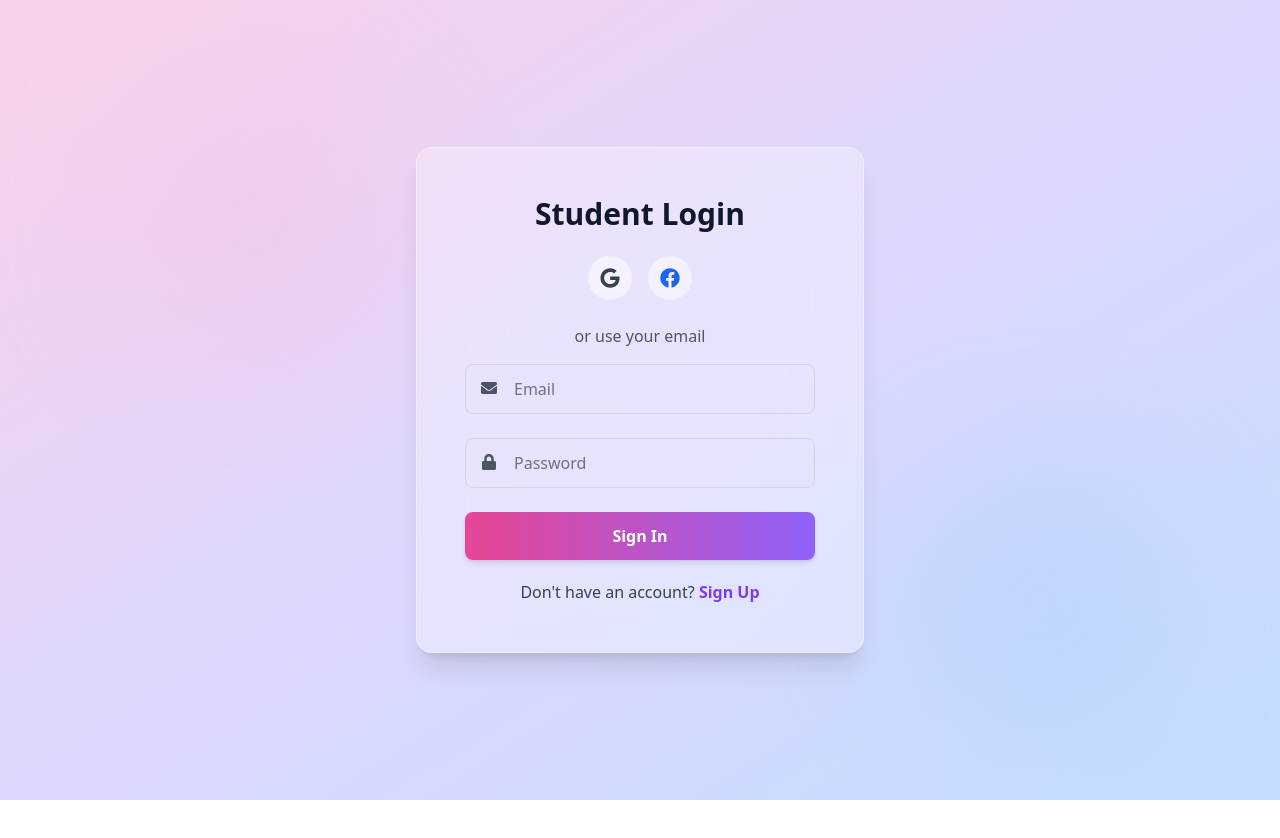
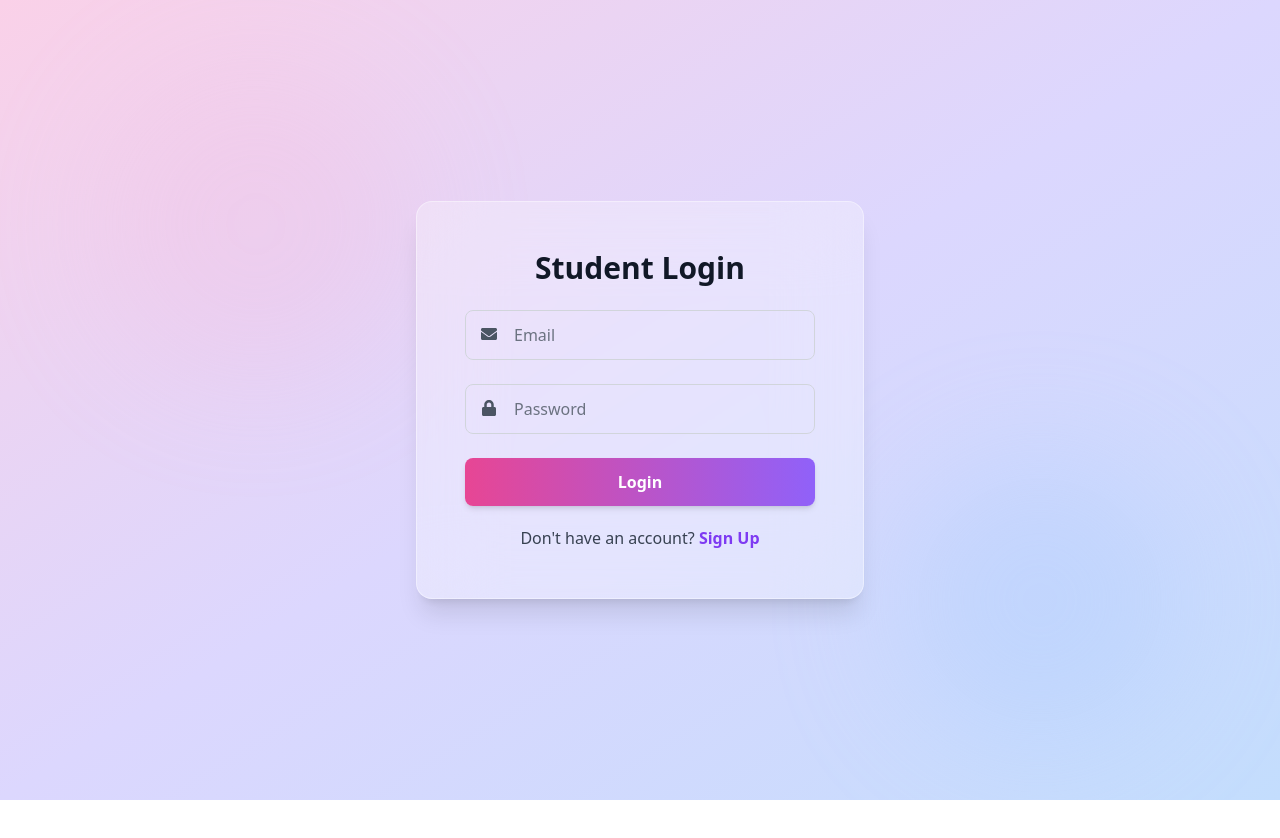
Before and after one commit to Tamal1912/LMS, a React (Vite) app in the folder frontend/: page /api/studentLoginSignup in a window 1280 px wide. Shown: the top 838 px of the page. Built offline with nearby package versions, Linux system fonts and the light colour scheme.

Commit message:
Refactor login/signup components by removing social login buttons and fixing navigation logic

```diff
--- a/frontend/src/pages/Home.jsx
+++ b/frontend/src/pages/Home.jsx
@@ -5,7 +5,6 @@ import HowItWorks from "../components/HowItWorks";
 import Testimonials from "../components/Testimonials";
 import Footer from "../components/Footer";
 import { motion } from "framer-motion";
-import "@fortawesome/fontawesome-free/css/all.min.css";
 
 
 
--- a/frontend/src/pages/StudentLoginSignup.jsx
+++ b/frontend/src/pages/StudentLoginSignup.jsx
@@ -1,10 +1,36 @@
 import React, { useState, useEffect } from "react";
-import { FaGoogle, FaFacebook, FaEnvelope, FaLock, FaUser } from "react-icons/fa";
+import { FaEnvelope, FaLock, FaUser } from "react-icons/fa";
 import { motion } from "framer-motion";
+import useAuthStore from "@/store/useAuthStore";
+import { useNavigate } from "react-router-dom"; // Fixed import
 
 const StudentLoginSignup = () => {
+  const navigate = useNavigate(); // Fixed navigation hook
   const [isLogin, setIsLogin] = useState(true);
   const [credentials, setCredentials] = useState({ email: "", password: "", username: "" });
+  const { studentLogin, studentSignup } = useAuthStore();
+
+  const handleSubmit = async (e) => {
+    e.preventDefault();
+    let success;
+
+    if (isLogin) {
+      success = await studentLogin({
+        email: credentials.email,
+        password: credentials.password
+      });
+    } else {
+      success = await studentSignup({
+        username: credentials.username,
+        email: credentials.email,
+        password: credentials.password
+      });
+    }
+
+    if (success) {
+      navigate("/api/studentDashboard");
+    }
+  };
 
   useEffect(() => {
     document.body.style.overflow = "hidden";
@@ -40,31 +66,8 @@ const StudentLoginSignup = () => {
           {isLogin ? "Student Login" : "Student Sign Up"}
         </h2>
 
-        {/* Social Login Buttons */}
-        <motion.div
-          initial={{ opacity: 0, scale: 0.8 }}
-          animate={{ opacity: 1, scale: 1 }}
-          transition={{ duration: 0.6, delay: 0.3 }}
-          className="flex justify-center space-x-4 mb-6"
-        >
-          <button className="p-3 bg-white/50 rounded-full text-gray-700 hover:bg-white/70 transition">
-            <FaGoogle size={20} />
-          </button>
-          <button className="p-3 bg-white/50 rounded-full text-blue-600 hover:bg-white/70 transition">
-            <FaFacebook size={20} />
-          </button>
-        </motion.div>
-
-        <p className="text-gray-600 text-center mb-4">or use your email</p>
-
-        {/* Animated Form Fields - Matching Teacher Page */}
-        <motion.div
-          key={isLogin ? "login" : "signup"}
-          initial={{ opacity: 0, y: 15 }}
-          animate={{ opacity: 1, y: 0 }}
-          transition={{ duration: 0.5 }}
-          className="space-y-6"
-        >
+        {/* Animated Form Fields - Matching Student Page */}
+        <form onSubmit={handleSubmit} className="space-y-6">
           {!isLogin && (
             <div className="relative">
               <FaUser className="absolute left-4 top-4 text-gray-600" />
@@ -106,13 +109,14 @@ const StudentLoginSignup = () => {
 
           {/* Beautiful Pastel Button - Fixed Visibility Issue */}
           <motion.button
+            type="submit"
             whileHover={{ scale: 1.05 }}
             whileTap={{ scale: 0.95 }}
             className="w-full bg-gradient-to-r from-pink-500 to-purple-500 text-white py-3 rounded-lg font-semibold shadow-md hover:opacity-80 transition"
           >
-            {isLogin ? "Sign In" : "Sign Up"}
+            {isLogin ? "Login" : "Sign Up"}
           </motion.button>
-        </motion.div>
+        </form>
 
         {/* Toggle Between Login & Signup */}
         <p className="text-center text-gray-700 mt-5">
--- a/frontend/src/pages/TeacherLoginSignup.jsx
+++ b/frontend/src/pages/TeacherLoginSignup.jsx
@@ -2,7 +2,7 @@ import React, { useState, useEffect } from "react";
 import { useNavigate } from "react-router";
 import useAuthStore from "../store/useAuthStore";
 import { motion } from "framer-motion";
-import { FaEnvelope, FaLock, FaUser, FaGoogle, FaFacebook } from "react-icons/fa";
+import { FaEnvelope, FaLock, FaUser } from "react-icons/fa";
 
 const TeacherLoginSignup = () => {
   const { teacherLogin, teacherSignup } = useAuthStore();
@@ -60,22 +60,6 @@ const TeacherLoginSignup = () => {
           {isLogin ? "Teacher Login" : "Teacher Sign Up"}
         </h2>
 
-        {/* Social Login Buttons */}
-        <motion.div
-          initial={{ opacity: 0, scale: 0.8 }}
-          animate={{ opacity: 1, scale: 1 }}
-          transition={{ duration: 0.6, delay: 0.3 }}
-          className="flex justify-center space-x-4 mb-6"
-        >
-          <button className="p-3 bg-white/50 rounded-full text-gray-700 hover:bg-white/70 transition">
-            <FaGoogle size={20} />
-          </button>
-          <button className="p-3 bg-white/50 rounded-full text-blue-600 hover:bg-white/70 transition">
-            <FaFacebook size={20} />
-          </button>
-        </motion.div>
-
-        <p className="text-gray-600 text-center mb-4">or use your email</p>
 
         {/* Animated Form Fields */}
         <motion.div
```
